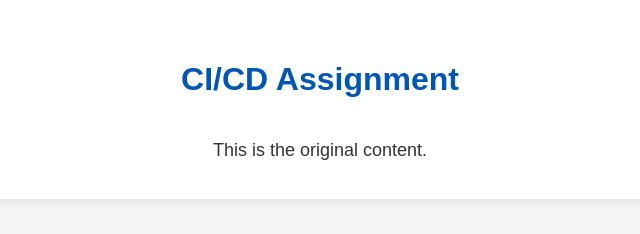
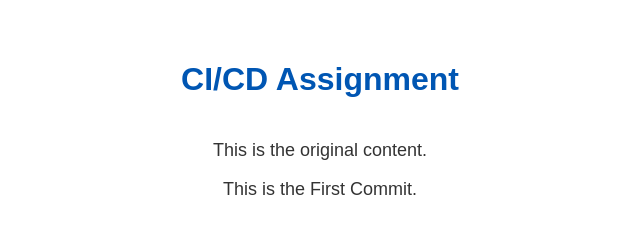
Before and after one commit to LeftAttention/cicd_assignment, a plain HTML site: page index.html in a window 1280 px wide. Shown: the whole page, without its empty margins (320-960 px from the left). Drawn offline with Linux system fonts and the light colour scheme.

Commit message:
first commit on html

```diff
--- a/index.html
+++ b/index.html
@@ -35,6 +35,8 @@
     <div class="content">
         <h1>CI/CD Assignment</h1>
         <p>This is the original content.</p>
+
+        <p>This is the First Commit.</p>
     </div>
 </body>
 </html>
```
